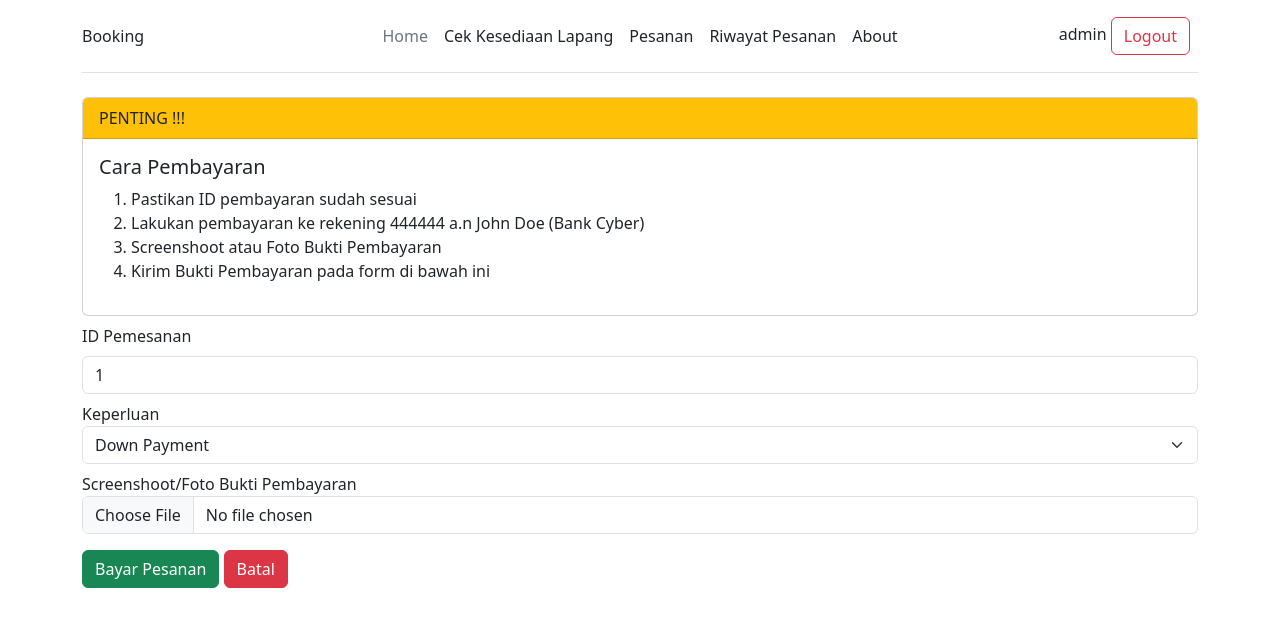
After one commit to wawan-setiawan19/booking-bulutangkis, a PHP site: page /bayar-pesanan.php?idp=1 in a window 1280 px wide. The commit adds this page. Shown: the top 627 px of the page. Run offline with PHP 8.4, Linux system fonts and the light colour scheme; a user stored in the database is signed in.

Commit message:
pembayaran dp

```diff
--- /dev/null
+++ b/bayar-pesanan.php
@@ -0,0 +1,48 @@
+<?php
+
+require_once('config.php');
+// query untuk menampilkan lapangan
+session_start();
+$id = $_SESSION['id'];
+
+require_once('components/head.php');
+require_once('components/nav.php');
+?>
+
+<div class="container">
+    <div class="card">
+    <div class="card-header bg-warning">
+        PENTING !!!
+    </div>
+    <div class="card-body">
+        <h5 class="card-title">Cara Pembayaran</h5>
+        <ol type="1">
+            <li>Pastikan ID pembayaran sudah sesuai</li>
+            <li>Lakukan pembayaran ke rekening 444444 a.n John Doe (Bank Cyber)</li>
+            <li>Screenshoot atau Foto Bukti Pembayaran</li>
+            <li>Kirim Bukti Pembayaran pada form di bawah ini</li>
+        </ol>
+    </div>
+    </div>
+    <form action="action-bayar-pesanan.php" method="POST" enctype="multipart/form-data">
+        <div class="form-group mt-2">
+            <label for="id_pemesanan">ID Pemesanan</label>
+            <input class="form-control mt-2" type="text" name="id_pemesanan" placeholder="Nama kamu" value="<?= $_GET['idp'] ?>" readonly/>
+        </div>
+        <div class="form-group mt-2">
+            <label for="keperluan">Keperluan</label>
+            <select class="form-select" name="keperluan" id="keperluan">
+                <option value="DP">Down Payment</option>
+                <option value="LUNAS">Bayar Lunas</option>
+            </select>
+        </div>
+        <div class="form-group mt-2">
+            <label for="fileToUpload">Screenshoot/Foto Bukti Pembayaran</label>
+            <input type="file" class="form-control" name="fileToUpload" id="fileToUpload">
+        </div>
+        <div>
+            <input type="submit" class="btn btn-success btn-block mt-3" name="register" value="Bayar Pesanan" />
+            <a href="./pesanan.php" class="btn btn-danger btn-block mt-3">Batal</a>
+        </div>
+    </form>
+</div>
--- a/pesanan.php
+++ b/pesanan.php
@@ -13,6 +13,9 @@ require_once('components/nav.php');
 ?>
 
 <div class="container">
+    <?php if(mysqli_num_rows($result) == 0) : ?>
+        <h1>Mohon maaf tidak ada pesanan</h1>
+    <?php endif ?>
     <?php while($row = mysqli_fetch_assoc($result)) :?>
         <div class="card mt-3">
             <div class="card-body">
@@ -58,7 +61,7 @@ require_once('components/nav.php');
                     </div>
                 </div>
                 <?php if($row['status']=="MENUNGGU PEMBAYARAN") : ?>
-                    <a id="bayarBtn" class="btn btn-success">Bayar Pesanan</a>
+                    <a id="bayarBtn" href="./bayar-pesanan.php?idp=<?=$row['id']?>" class="btn btn-success">Bayar Pesanan</a>
                     <a id="gantiBtn" href="./ganti-pesanan.php?idp=<?=$row['id']?>&tgl=<?= $row['tanggal']?>&lapangan=<?= $row['id_lapangan'] ?>" class="btn btn-primary">Ubah Pesanan</a>
                     <a id="hapusBtn" onclick="hapusPesanan(<?= $row['id']?>)" class="btn btn-danger">Hapus Pesanan</a>
                 <?php endif ?>
--- a/riwayat-pesanan.php
+++ b/riwayat-pesanan.php
@@ -22,6 +22,8 @@ require_once('components/nav.php');
                 $status = 'bg-primary';
             }else if($row['status'] == "LUNAS"){
                 $status = 'bg-success';
+            }else if($row['status'] == "MENUNGGU VALIDASI"){
+                $status = 'bg-warning';
             }else{
                 $status = 'bg-danger';
             }
```
Also changed, not shown: action-bayar-pesanan.php (added, +81 -0 lines), uploads/UseCase Absensi.png (added).
